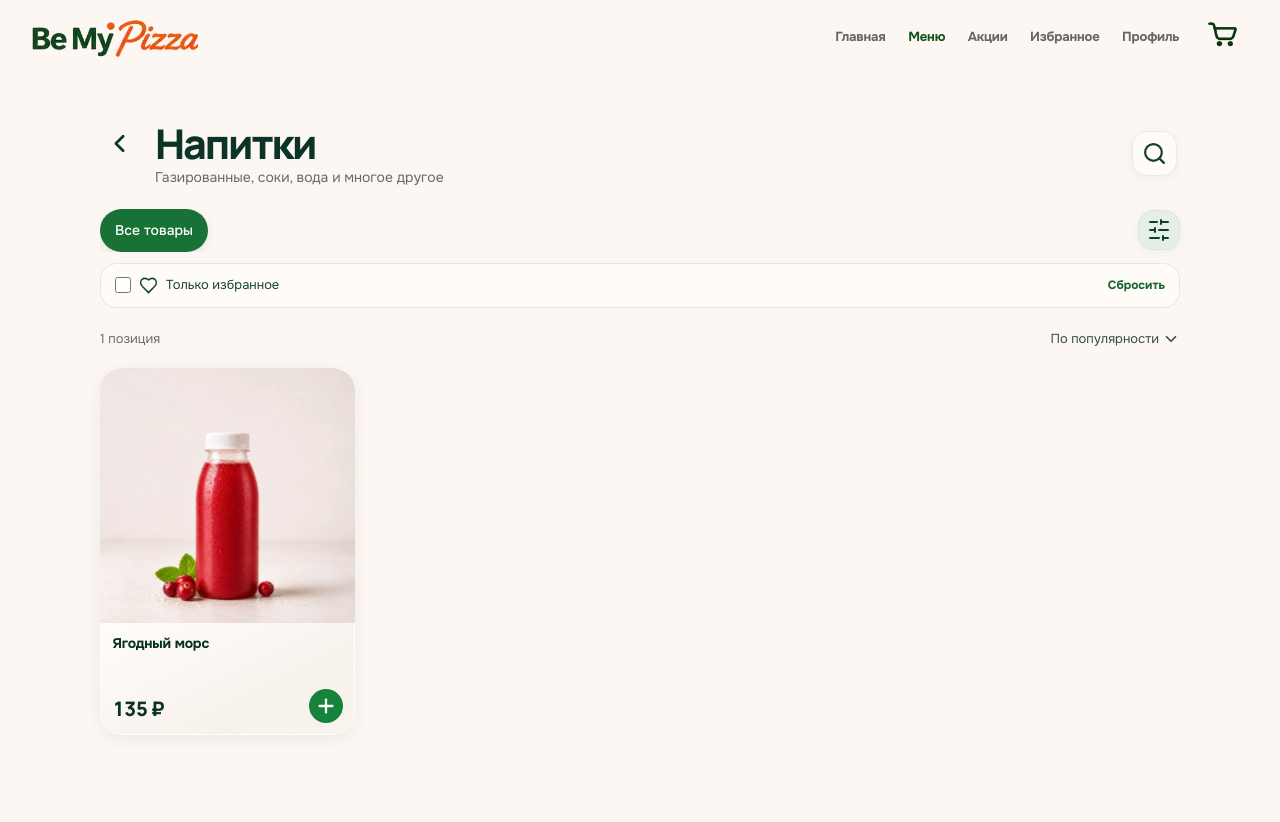
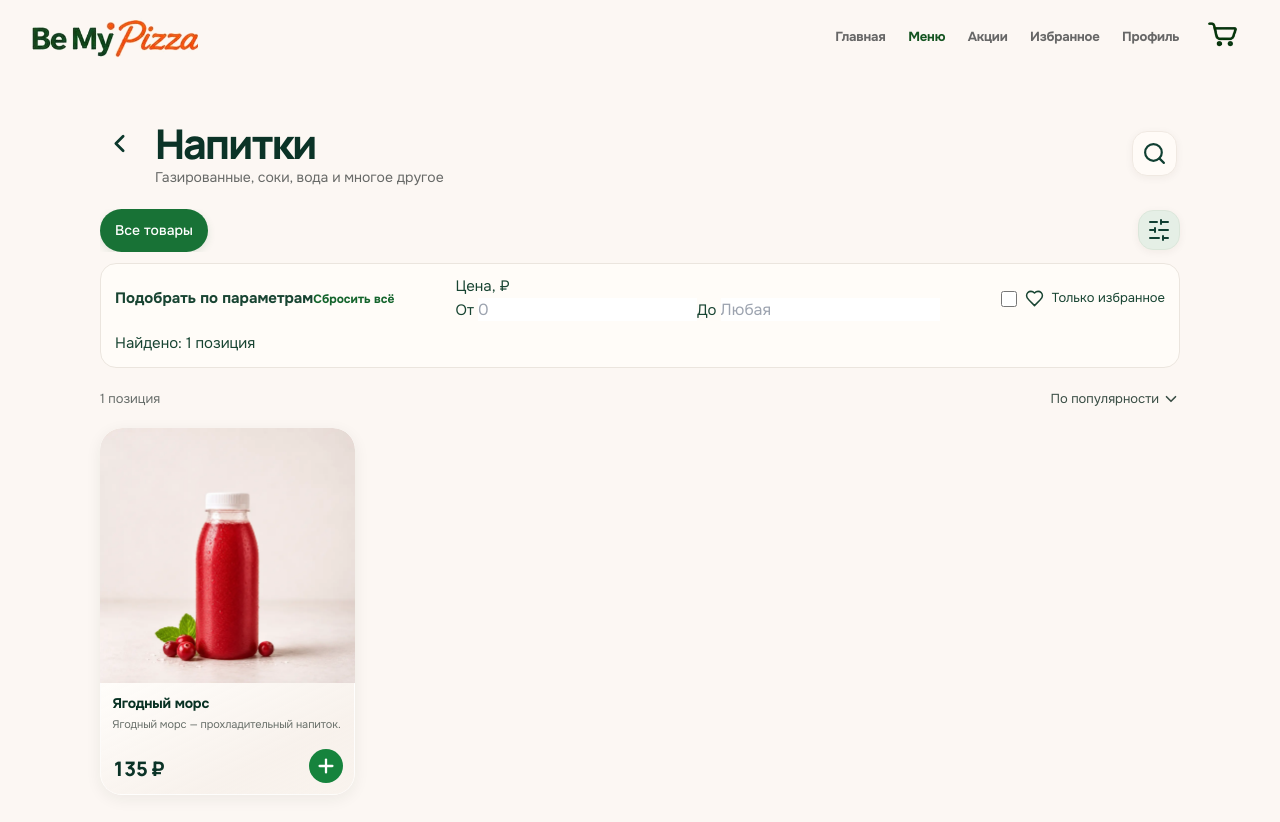
Before and after one commit to Ryt1nger/Be-My-Pizza, a React (Vite) app in the folder apps/customer/: page /menu/drinks in a window 1280 px wide. Both pictures are taken after a click on the button 1159 px from the left and 230 px from the top of the page. Shown: the top 822 px of the page. Before the commit the page ends 800 px from the top, so only its background shows below. Built offline with nearby package versions, Linux system fonts and the light colour scheme.

Commit message:
feat(menu): real item counts, descriptions and functional price/ingredient filters

```diff
--- a/apps/customer/src/pages/MenuPage.tsx
+++ b/apps/customer/src/pages/MenuPage.tsx
@@ -44,6 +44,16 @@ const popularOrder = [
   'chicken-bbq','eggplant-nuts','chicken-mushrooms','tuna','pear-gorgonzola'
 ];
 
+const ingredientFilters = [
+  {id:'all',label:'Любой состав',terms:[]},
+  {id:'chicken',label:'Курица',terms:['курин','цыплен']},
+  {id:'mushrooms',label:'Грибы',terms:['гриб']},
+  {id:'bacon',label:'Бекон',terms:['бекон']},
+  {id:'cheese',label:'Сыр',terms:['сыр','моцарелл','горгонзол']},
+  {id:'olives',label:'Оливки',terms:['оливк']},
+  {id:'fish',label:'Тунец',terms:['тунц']}
+] as const;
+
 function positionsLabel(count:number){
   const tail=count%10, lastTwo=count%100;
   return count+' '+(lastTwo>=11&&lastTwo<=14?'позиций':tail===1?'позиция':tail>=2&&tail<=4?'позиции':'позиций');
@@ -57,6 +67,7 @@ function SmallProductCard({product}:{product:Product}){
     </button>
     <div className="bmp-product-glass flex min-h-[112px] flex-col rounded-b-[21px] px-3 pb-3 pt-3">
       <button type="button" onClick={()=>open(product.id)} className="bmp-body-strong text-left text-[14px] leading-5 text-ink">{product.name}</button>
+      {product.description&&<p className="bmp-menu-small-description bmp-body mt-1 text-[11px] leading-[1.3] text-[#69706A]">{product.description}</p>}
       <div className="mt-auto flex items-end justify-between gap-1 pt-3">
         <span className="bmp-price text-[20px]">{product.priceRub===null?'Уточняется':product.priceRub+' ₽'}</span>
         <button type="button" onClick={()=>open(product.id)}
@@ -70,10 +81,10 @@ function SmallProductCard({product}:{product:Product}){
 
 /** Category banners use owner-supplied photographs; show only populated sections. */
 export function MenuPage(){
+  const {data:products=[]}=useQuery({queryKey:['catalog','menu'],queryFn:()=>catalogGateway.getProducts()});
   return <section className="bmp-menu-overview mx-auto">
     <div className="bmp-menu-overview-heading">
       <h1 className="bmp-display">Меню</h1>
-      <p>Выберите категорию и соберите<br className="bmp-menu-subtitle-break"/> свой идеальный заказ</p>
     </div>
     <div className="bmp-menu-category-grid">
       {menuCategories.map(category=><Link key={category.slug}
@@ -84,7 +95,7 @@ export function MenuPage(){
         <span className="bmp-menu-category-body">
           <span className="bmp-menu-category-title">{category.label}</span>
           <span className="bmp-menu-category-description">{category.description}</span>
-          <span className="bmp-menu-category-count">{category.countLabel}</span>
+          <span className="bmp-menu-category-count">{positionsLabel(products.filter(product=>product.category===category.catalogCategory).length)}</span>
         </span>
         <span className="bmp-menu-category-arrow" aria-hidden="true">
           <ArrowRight size={23} strokeWidth={2.2}/>
@@ -104,6 +115,13 @@ export function MenuCategoryPage(){
   const [search,setSearch]=useState('');
   const [filtersOpen,setFiltersOpen]=useState(false);
   const [favoritesOnly,setFavoritesOnly]=useState(false);
+  const [minPrice,setMinPrice]=useState('');
+  const [maxPrice,setMaxPrice]=useState('');
+  const [ingredient,setIngredient]=useState<(typeof ingredientFilters)[number]['id']>('all');
+  const resetFilters=()=>{
+    setFilter('all');setFavoritesOnly(false);setSearch('');
+    setMinPrice('');setMaxPrice('');setIngredient('all');
+  };
   const favorites=useFavoritesStore(s=>s.ids);
   const {data:products=[],isLoading,isError}=useQuery({
     queryKey:['catalog','menu'],queryFn:()=>catalogGateway.getProducts()
@@ -116,6 +134,14 @@ export function MenuCategoryPage(){
     }
     const term=search.trim().toLocaleLowerCase('ru');
     if(term)items=items.filter(product=>product.name.toLocaleLowerCase('ru').includes(term));
+    if(category?.slug==='pizza'&&ingredient!=='all'){
+      const chosen=ingredientFilters.find(option=>option.id===ingredient);
+      if(chosen&&chosen.id!=='all'){
+        items=items.filter(product=>chosen.terms.some(term=>product.description?.toLocaleLowerCase('ru').includes(term)));
+      }
+    }
+    if(minPrice.trim()!=='')items=items.filter(product=>product.priceRub!==null&&product.priceRub>=Number(minPrice));
+    if(maxPrice.trim()!=='')items=items.filter(product=>product.priceRub!==null&&product.priceRub<=Number(maxPrice));
     if(favoritesOnly)items=items.filter(product=>favorites.includes(product.id));
     return [...items].sort((a,b)=>{
       if(sort==='price-asc')return (a.priceRub??Infinity)-(b.priceRub??Infinity);
@@ -124,7 +150,7 @@ export function MenuCategoryPage(){
       const ai=popularOrder.indexOf(a.id),bi=popularOrder.indexOf(b.id);
       return (ai<0?999:ai)-(bi<0?999:bi);
     });
-  },[products,category?.catalogCategory,category?.slug,filter,sort,search,favoritesOnly,favorites]);
+  },[products,category?.catalogCategory,category?.slug,filter,sort,search,favoritesOnly,favorites,ingredient,minPrice,maxPrice]);
 
   if(!category)return <Navigate to="/menu" replace/>;
 
@@ -166,16 +192,35 @@ export function MenuCategoryPage(){
       </button>
     </div>
 
-    {filtersOpen&&<div className="bmp-menu-extra-filters" id="bmp-menu-extra-filters">
+    {filtersOpen&&<div className="bmp-menu-extra-filters bmp-menu-extra-filters--details" id="bmp-menu-extra-filters">
+      <div className="bmp-menu-filters-heading">
+        <strong>Подобрать по параметрам</strong>
+        <button type="button" onClick={resetFilters}>Сбросить всё</button>
+      </div>
+      <div className="bmp-menu-price-filter">
+        <span>Цена, ₽</span>
+        <div className="bmp-menu-price-fields">
+          <label>От <input type="number" min="0" inputMode="numeric" value={minPrice}
+            onChange={event=>setMinPrice(event.target.value)} placeholder="0" aria-label="Минимальная цена"/></label>
+          <label>До <input type="number" min="0" inputMode="numeric" value={maxPrice}
+            onChange={event=>setMaxPrice(event.target.value)} placeholder="Любая" aria-label="Максимальная цена"/></label>
+        </div>
+      </div>
+      {category.slug==='pizza'&&<div className="bmp-menu-ingredients-filter">
+        <span>Ингредиенты в составе</span>
+        <div className="bmp-menu-ingredient-chips" role="group" aria-label="Фильтр по ингредиентам">
+          {ingredientFilters.map(item=><button type="button" key={item.id} aria-pressed={ingredient===item.id}
+            className={'bmp-menu-ingredient-chip'+(ingredient===item.id?' bmp-menu-ingredient-chip--active':'')}
+            onClick={()=>setIngredient(item.id)}>{item.label}</button>)}
+        </div>
+      </div>}
       <label className="bmp-menu-favorite-toggle">
         <input type="checkbox" checked={favoritesOnly}
           onChange={event=>setFavoritesOnly(event.target.checked)}/>
         <Heart size={19} strokeWidth={1.9} aria-hidden="true"/>
         Только избранное
       </label>
-      <button type="button" onClick={()=>{setFilter('all');setFavoritesOnly(false);setSearch('');}}>
-        Сбросить
-      </button>
+      <span className="bmp-menu-filter-count" role="status">Найдено: {positionsLabel(visible.length)}</span>
     </div>}
 
     <div className="bmp-menu-results-row">
@@ -195,9 +240,7 @@ export function MenuCategoryPage(){
     {isError&&<p className="bmp-menu-error" role="alert">Не удалось загрузить меню.</p>}
     {!isError&&!isLoading&&visible.length===0&&<div className="bmp-menu-empty">
       <p>Ничего не найдено</p>
-      <button type="button" onClick={()=>{setFilter('all');setFavoritesOnly(false);setSearch('');}}>
-        Сбросить фильтры
-      </button>
+      <button type="button" onClick={resetFilters}>Сбросить фильтры</button>
     </div>}
     <div className="bmp-menu-products-grid">
       {visible.map(product=>product.category==='Пиццы'
```
